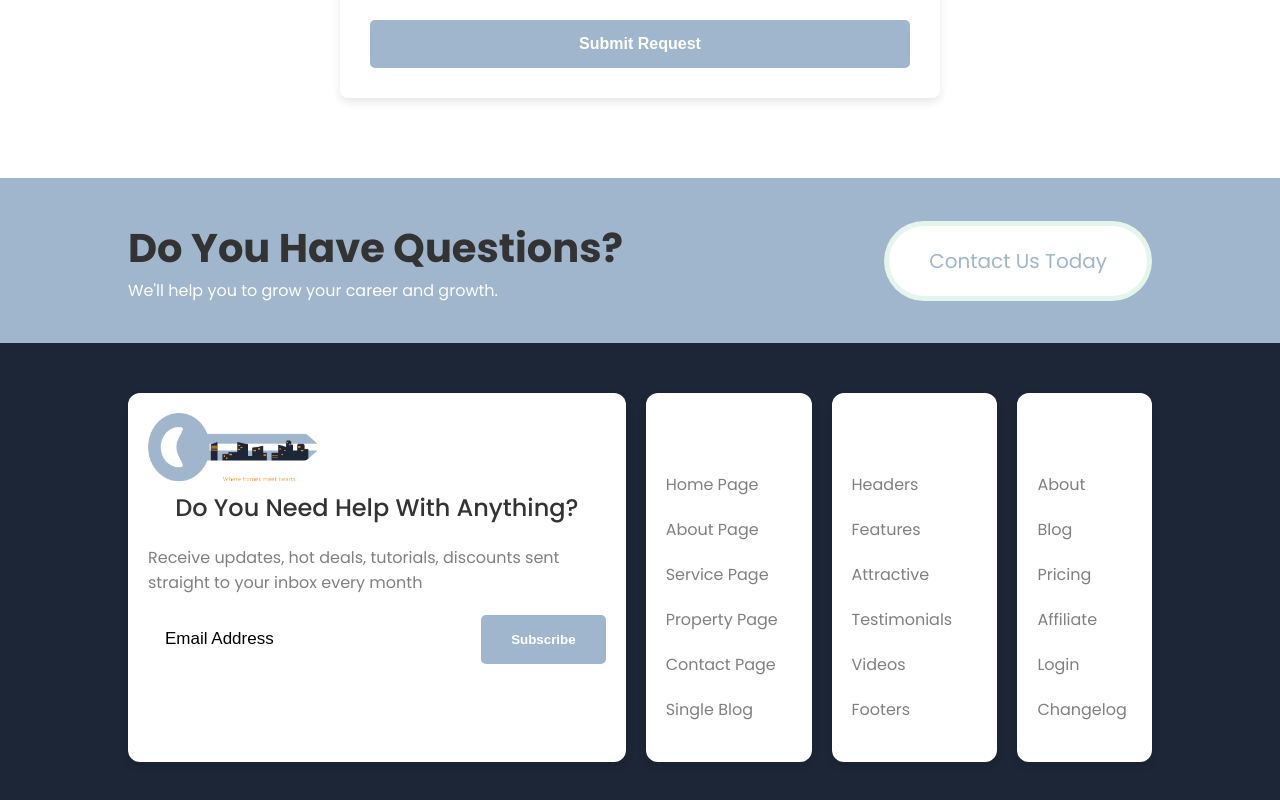
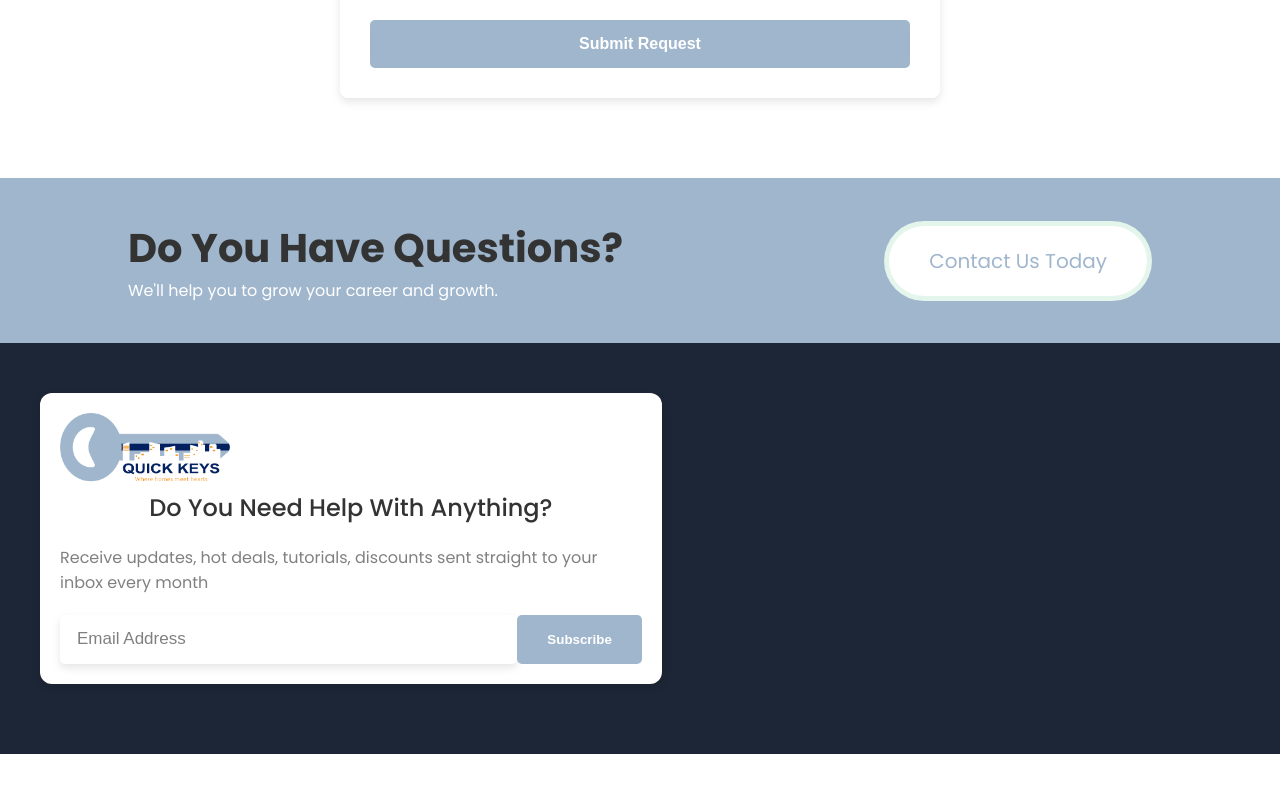
Before and after one commit to danielalkabbout/Quick-Keys-Web, a React (Create React App) app: page /contact in a window 1280 px wide. Shown: the part 880-1680 px from the top of the page. After the commit the page ends 1634 px from the top, so only its background shows below. Built offline with nearby package versions, Linux system fonts and the light colour scheme.

Commit message:
Touch ups

```diff
--- a/src/components/common/footer/Footer.jsx
+++ b/src/components/common/footer/Footer.jsx
@@ -1,5 +1,5 @@
 import React, { useState } from "react";
-import { footer } from "../../data/Data";
+//import { footer } from "../../data/Data";
 import "./footer.css";
 
 const Footer = () => {
@@ -43,7 +43,7 @@ const Footer = () => {
         <div className="container">
           <div className="box">
             <div className="logo">
-              <img src="../images/footerlogo.png" alt="" />
+              <img src="../images/quickkeyslogo.png" alt="" />
               <h2>Do You Need Help With Anything?</h2>
               <p>Receive updates, hot deals, tutorials, discounts sent straight to your inbox every month</p>
 
@@ -60,16 +60,7 @@ const Footer = () => {
             </div>
           </div>
 
-          {footer.map((val, index) => (
-            <div className="box" key={index}>
-              <h3>{val.title}</h3>
-              <ul>
-                {val.text.map((items, idx) => (
-                  <li key={idx}>{items.list}</li>
-                ))}
-              </ul>
-            </div>
-          ))}
+
         </div>
       </footer>
     </>
--- a/src/components/common/footer/footer.css
+++ b/src/components/common/footer/footer.css
@@ -3,47 +3,69 @@
   padding: 40px 0;
   color: #fff;
 }
+
 .footerContact h1 {
   font-size: 40px;
 }
+
 footer {
   background-color: #1d2636;
   padding: 50px 0;
   color: #fff;
 }
+
 footer .container {
   display: grid;
   grid-template-columns: 6fr 2fr 2fr 1fr;
   grid-gap: 20px;
+  justify-items: center; /* This centers the content horizontally */
+  align-items: center;   /* This centers the content vertically */
+  max-width: 1200px;      /* Optional: limits the width of the container */
+  margin: 0 auto;        /* Centers the container horizontally */
 }
+
 footer img {
   width: 170px;
 }
+
 footer h2 {
   font-weight: 500;
 }
+
 footer p {
   color: grey;
   margin: 20px 0;
 }
+
 footer input {
   background-color: #fff;
   padding: 17px;
   width: 100%;
   border-radius: 5px;
+  box-shadow: 0 4px 8px rgba(0, 0, 0, 0.1); /* Adds a soft shadow */
 }
+
+footer input:focus {
+  outline: none; /* Removes the default focus outline */
+  box-shadow: 0 4px 12px rgba(0, 0, 0, 0.2); /* Darker shadow on focus */
+}
+
+
 footer h3 {
   font-weight: 500;
   margin-bottom: 30px;
 }
+
 footer ul {
   display: block;
 }
+
 footer ul li {
   display: block;
   color: grey;
   margin-bottom: 20px;
 }
+
 .legal {
   text-align: center;
   padding: 20px;
@@ -51,12 +73,14 @@ footer ul li {
   color: rgba(255, 255, 255, 0.5);
   border-top: 1px solid rgba(255, 255, 255, 0.1);
 }
+
 @media screen and (max-width: 800px) {
   footer .container {
     grid-template-columns: repeat(2, 1fr);
   }
 }
 
-placeholder{
-color:grey
+/* Added placeholder style */
+footer input::placeholder {
+  color: grey; /* Grey color for the placeholder text */
 }
--- a/src/components/home/awards/awards.css
+++ b/src/components/home/awards/awards.css
@@ -3,18 +3,22 @@
   color: #fff;
   text-align: center;
 }
+
 .awards .heading {
   display: flex;
   flex-direction: column-reverse;
 }
+
 .awards .heading p {
   color: #a0b6cd;
 }
+
 .awards .heading h1 {
   color: #fff;
   font-size: 30px;
   font-weight: 400;
 }
+
 .awards .icon {
   width: 100px;
   height: 100px;
@@ -24,11 +28,18 @@
   background: rgba(255, 255, 255, 0.1);
   border-radius: 4% 50%;
   font-size: 32px;
-  color: #ffffff;
+  color: #ff9900; /* Color for icons */
+  transition: color 0.3s ease; /* Smooth color transition on hover */
 }
+
+.awards .icon:hover {
+  color: #ffcc00; /* Lighter color on hover */
+}
+
 .awards h1 {
   font-size: 50px;
 }
+
 .awards p {
   color: grey;
 }
--- a/src/components/home/location/style.css
+++ b/src/components/home/location/style.css
@@ -38,7 +38,7 @@
   left: 0;
   width: 100%; /* Matches the .overlay width */
   height: 100%; /* Matches the .overlay height */
-  background: rgba(15, 28, 47, 0.3); /* Simplified color property */
+  background: rgba(15, 28, 47, 0.151); /* Simplified color property */
   z-index: -1; /* Stays behind the .overlay content */
   border-radius: 5px;
 }
--- a/src/components/home/team/team.css
+++ b/src/components/home/team/team.css
@@ -5,32 +5,38 @@
   padding: 2rem;
   transition: 0.5s;
 }
+
 .team .box:hover {
   box-shadow: 0 0 20px 0 rgb(112 121 138 / 18%);
   cursor: pointer;
 }
+
 .team .details {
   text-align: center;
   margin-top: 30px;
 }
+
 .team .img {
-  width: 90px;
-  height: 90px;
+  width: 90px;  /* Width of the square */
+  height: 90px; /* Height of the square */
   margin: auto;
   position: relative;
 }
+
 .team img {
-  width: 90px;
-  height: 90px;
-  border-radius: 50%;
+  width: 100%;
+  height: 100%;
+  object-fit: cover; /* Ensures the image fits within the square */
 }
+
 .team .img i {
   color: #108be7;
   font-size: 17px;
   position: absolute;
-  top: 35px;
-  right: -10px;
+  top: 5px; /* Adjusts position of the verification icon */
+  right: -5px; /* Adjusts position to the right */
 }
+
 .team .img::after {
   content: "";
   position: absolute;
@@ -39,20 +45,24 @@
   width: 110px;
   height: 110px;
   border: 5px solid #edf0f5;
-  border-radius: 50%;
+  border-radius: 6px; /* Rounded corners for the outer border */
 }
+
 .team label {
   display: inline-block;
   margin-top: 20px;
 }
+
 .team i {
   color: grey;
   margin-right: 5px;
 }
+
 .team ul {
   display: inline-block;
   margin-top: 10px;
 }
+
 .team ul li {
   display: inline-block;
   width: 40px;
@@ -63,9 +73,11 @@
   border-radius: 50%;
   margin: 5px;
 }
+
 .team .button {
   margin-top: 20px;
 }
+
 .team .button i {
   color: white;
   font-size: 20px;
```
